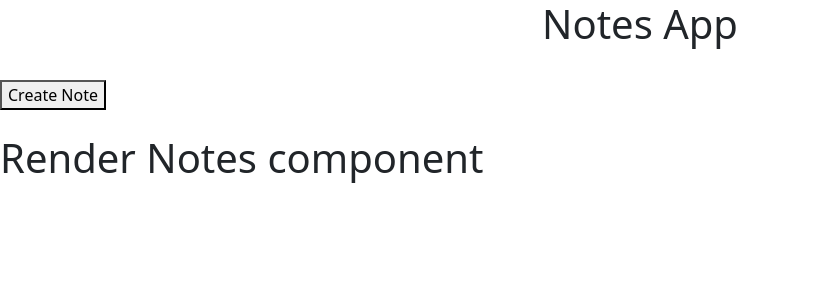
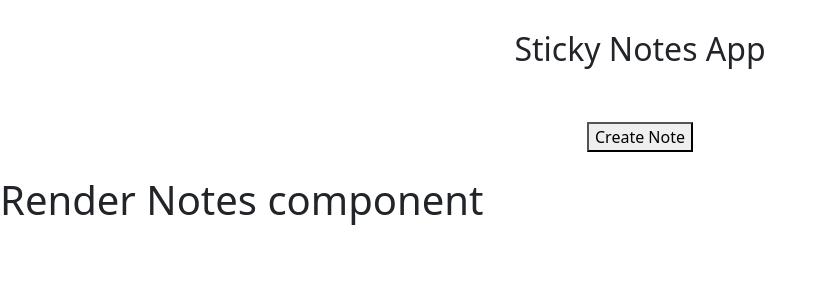
Before and after one commit to GhulamQadir/React-notes_app, a React (Create React App) app: page / in a window 1280 px wide. Shown: the top 300 px of the page, without its empty margins (0-827 px from the left). Built offline with nearby package versions, Linux system fonts and the light colour scheme.

Commit message:
updated changes

```diff
--- a/src/Components/Add-Note/add-note.css
+++ b/src/Components/Add-Note/add-note.css
@@ -1,36 +1,8 @@
-/* .add_todo_div {
-    width: 50%;
-    margin: auto;
-    margin-top: 30px;
-    padding: 20px 17px 20px 22px;
-    background-color: #ffffff;
-    box-shadow: 0 1px 3px 0 rgba(0, 0, 0, 0.2), 0 2px 8px 0 rgba(0, 0, 0, 0.19);
-
+.main_heading {
+    text-align: center;
+    margin: 30px 5px 30px 5px;
 }
 
-.add_todo_field {
-    height: 25px;
-    width: 85%;
-    border: 1px solid rgb(210, 208, 208);
-    padding: 3px 3px 3px 7px;
+.create_note_div {
+    text-align: center;
 }
-
-
-.add_task_btn {
-    height: 33px;
-    border: none;
-    background-color: navy;
-    color: white;
-    width: 95px;
-    font-weight: bold;
-    font-size: 15px;
-}
-
-.add_todo_field:focus {
-    height: 23px;
-    outline: 1px solid navy;
-}
-
-li {
-    display: inline;
-} */
--- a/src/Components/Add-Note/add-note.js
+++ b/src/Components/Add-Note/add-note.js
@@ -78,7 +78,7 @@ class AddNote extends Component {
     render() {
         return (
             <div>
-                <h1 style={{ textAlign: "center" }}>Notes App</h1>
+                <h2 className="main_heading">Sticky Notes App</h2>
 
 
                 {/* Modal */}
@@ -90,7 +90,7 @@ class AddNote extends Component {
                         </Modal.Header>
                         <Modal.Body>
                             <br />
-                            <input name="title" value={this.state.inputValues.title} onChange={(e) => this.inputValuesOnChange(e)} placeholder="Enter note title" type="text" />
+                            <input maxLength={50} name="title" value={this.state.inputValues.title} onChange={(e) => this.inputValuesOnChange(e)} placeholder="Enter note title" type="text" />
                             <br />
                             <br />
                             <input name="description" value={this.state.inputValues.description} onChange={(e) => this.inputValuesOnChange(e)} placeholder="Enter note description" type="text" />
@@ -107,11 +107,12 @@ class AddNote extends Component {
                 </div>
 
 
-                <br />
-                <button onClick={this.openModal}>Create Note</button>
-                <br />
-                <br />
-
+                <div className="create_note_div">
+                    <br />
+                    <button onClick={this.openModal}>Create Note</button>
+                    <br />
+                    <br />
+                </div>
                 <RenderNotes state={this.state} />
             </div >
         )
--- a/src/Components/render_todos/render-notes.css
+++ b/src/Components/render_todos/render-notes.css
@@ -1,8 +1,20 @@
-.note {
+.notes_main_div {
+
+    margin: auto;
+    width: 95%;
+    background-color: aqua;
+    text-align: center;
+
+}
+
+.note_div {
     background-color: blue;
     padding: 40px;
-    width: 30%;
-    margin: 20px;
+    width: 22%;
+    margin: auto;
+    text-align: center;
+    display: inline-block;
+    margin: 15px;
 }
 
 li {
--- a/src/Components/render_todos/render-notes.js
+++ b/src/Components/render_todos/render-notes.js
@@ -37,9 +37,9 @@ class RenderNotes extends Component {
             <div>
                 <h1>Render Notes component</h1>
 
-                <div>
+                <div className="notes_main_div">
                     {this.props.state.notes && this.props.state.notes.map((note, index) => {
-                        return <div className="note" key={index}>
+                        return <div className="note_div" key={index}>
                             <li style={{ fontWeight: "bold" }}>{index + 1}: </li>
                             <li>{note.isEdit ? <input onChange={(e) => this.editTodoValueOnchange(e)} defaultValue={note.title} type="text" /> : note.title}</li>
                             <li>{note.isEdit ? <button onClick={() => this.cancel(index)}>Cancel</button> : <button onClick={() => this.deleteTodo(index)}>Delete</button>}</li>
```
